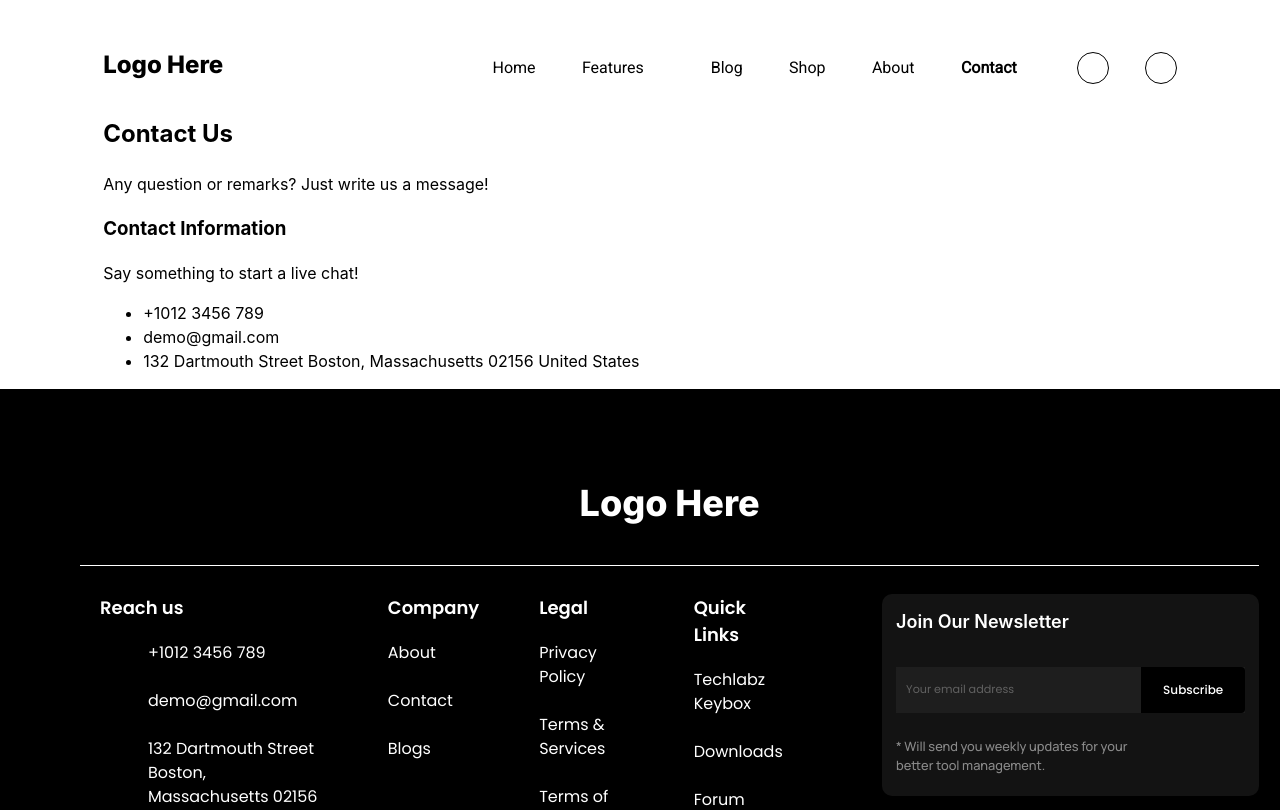
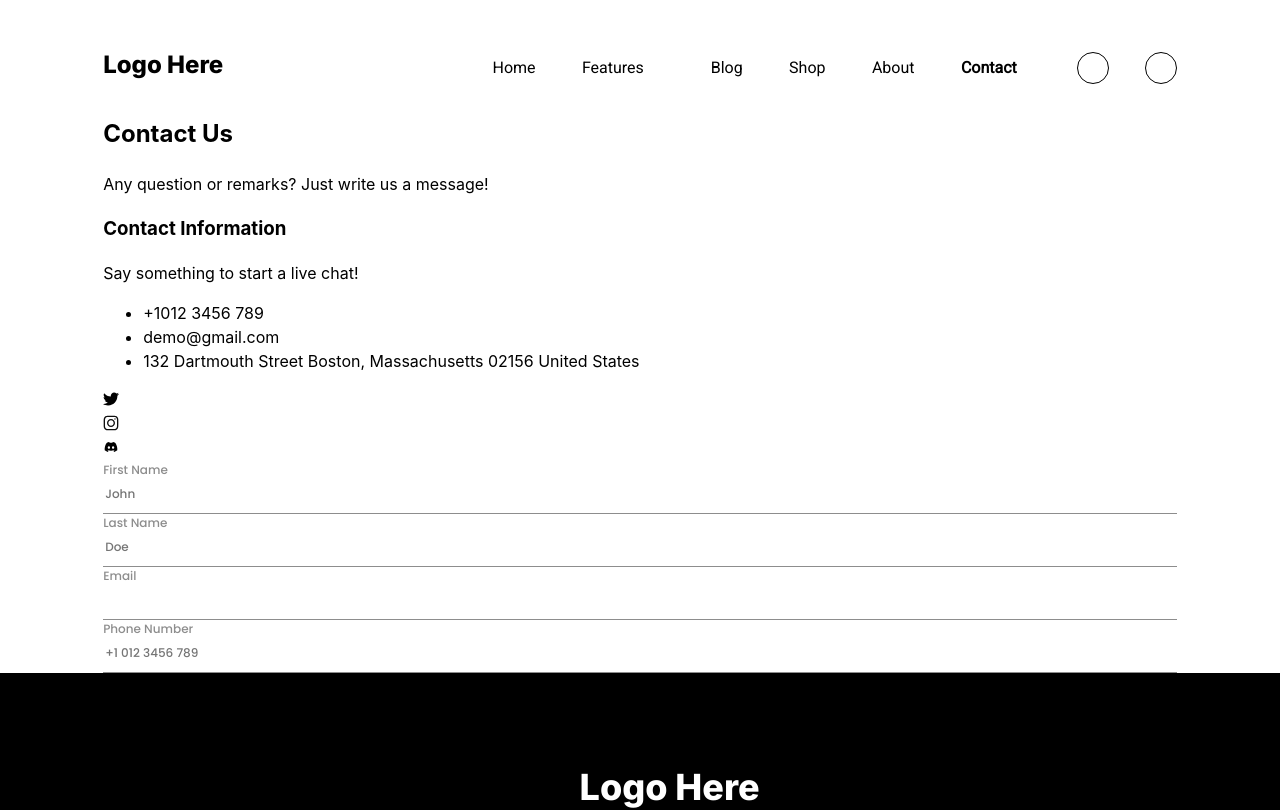
Before and after one commit to illiakornyk/nextjs_technical_assessment, a Next.js app: page /contact-us in a window 1280 px wide. Shown: the top 810 px of the page. Built offline with nearby package versions, Linux system fonts and the light colour scheme; some icons are missing.

Commit message:
feat: create basic markup for input component

```diff
--- /dev/null
+++ b/src/app/components/input/index.tsx
@@ -0,0 +1,49 @@
+import React, { InputHTMLAttributes, useState } from 'react';
+import classNames from 'classnames/bind';
+import styles from './styles.module.scss';
+
+let cx = classNames.bind(styles);
+
+interface IInputProps extends InputHTMLAttributes<HTMLInputElement> {
+  title?: string;
+  id?: string;
+  placeholder?: string;
+  name?: string;
+  className?: string;
+}
+
+const Input: React.FC<IInputProps> = ({
+  title,
+  id,
+  placeholder,
+  name,
+  className,
+  type = 'text',
+}) => {
+  const [isFocused, setIsFocused] = useState(false);
+
+  return (
+    <div className={cx('input')}>
+      {title && (
+        <label
+          htmlFor={id}
+          className={cx('input__label', { 'input__label--focused': isFocused })}
+        >
+          {title}
+        </label>
+      )}
+
+      <input
+        type={type}
+        id={id}
+        name={name}
+        placeholder={placeholder}
+        className={cx('input__field', className)}
+        onFocus={() => setIsFocused(true)}
+        onBlur={() => setIsFocused(false)}
+      />
+    </div>
+  );
+};
+
+export default Input;
--- /dev/null
+++ b/src/app/components/input/styles.module.scss
@@ -0,0 +1,38 @@
+@use '@/styles/variables.scss';
+@use '@/styles/mixins.scss';
+
+.input {
+  display: flex;
+  flex-direction: column;
+  font-family: 'Poppins', sans-serif;
+}
+
+.input__label {
+  font-size: 0.75rem;
+  color: variables.$gray-2;
+  font-weight: 500;
+  margin-bottom: 5px;
+
+  &--focused {
+    color: variables.$black;
+  }
+}
+
+.input__field {
+  border: none;
+  background: none;
+
+  border-bottom: 1px solid variables.$gray-2;
+  color: variables.$black;
+  font-size: 0.75rem;
+  font-weight: 500;
+  font-family: 'Poppins', sans-serif;
+  padding-bottom: 10px;
+  padding-left: 2px;
+
+  &:focus {
+    outline: none;
+
+    border-bottom-color: variables.$black;
+  }
+}
--- a/src/pages/contact-us/index.tsx
+++ b/src/pages/contact-us/index.tsx
@@ -1,6 +1,10 @@
 import classNames from 'classnames/bind';
 import Image from 'next/image';
 import styles from './styles.module.scss';
+import TwitterIcon from '@/components/icons/socials/twitter';
+import InstagramIcon from '@/components/icons/socials/instagram';
+import DiscordIcon from '@/components/icons/socials/discord';
+import Input from '@/components/input';
 
 let cx = classNames.bind(styles);
 
@@ -24,16 +28,45 @@ export default function ContactUsPage() {
           </ul>
 
           <div>
-            <div></div>
-            <div></div>
-            <div></div>
+            <div>
+              <TwitterIcon />
+            </div>
+            <div>
+              <InstagramIcon />
+            </div>
+            <div>
+              <DiscordIcon />
+            </div>
           </div>
         </div>
         <div>
           <form
             action="
 			"
-          ></form>
+          >
+            <Input
+              title="First Name"
+              id="firstName"
+              name="firstName"
+              placeholder="John"
+            />
+
+            <Input
+              title="Last Name"
+              id="lastName"
+              name="lastName"
+              placeholder="Doe"
+            />
+
+            <Input title="Email" id="email" name="email" type="email" />
+
+            <Input
+              title="Phone Number"
+              id="phoneNumber"
+              name="phoneNumber"
+              placeholder="+1 012 3456 789"
+            />
+          </form>
         </div>
       </div>
     </div>
```
